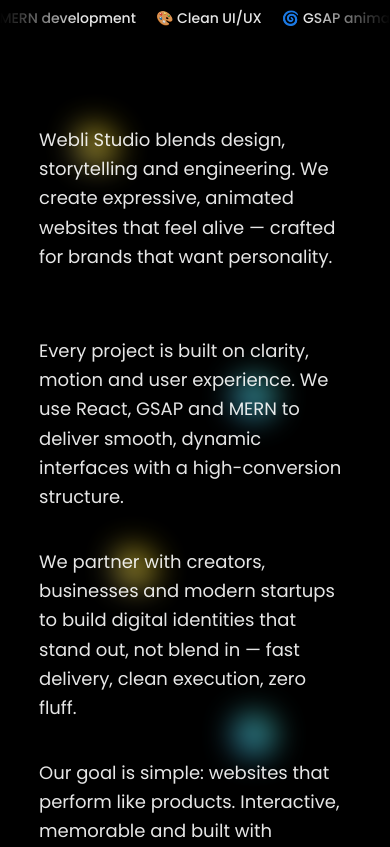
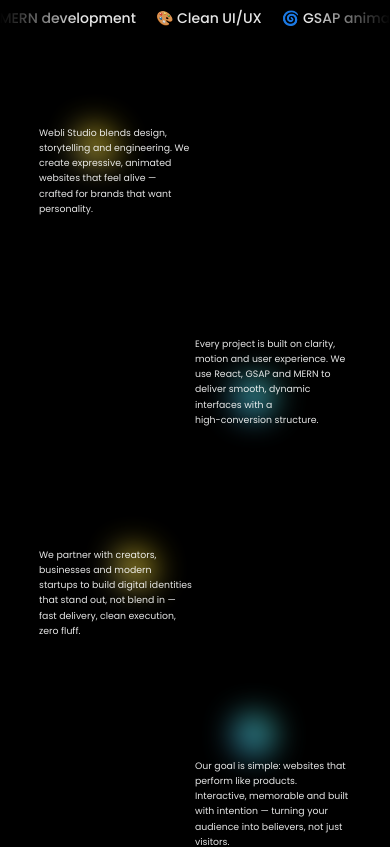
Before and after one commit to rishabh0777/webli-v2, a Next.js app in the folder weblistudio/: page / in a window 390 px wide. Shown: the part 1100-1947 px from the top of the page. Built offline with nearby package versions, Linux system fonts and the light colour scheme.

Commit message:
feat: update AboutPreview component styles for improved readability and layout

```diff
--- a/weblistudio/src/app/landing/aboutPreview.js
+++ b/weblistudio/src/app/landing/aboutPreview.js
@@ -99,7 +99,7 @@ export default function AboutPreview() {
       {/* Paragraph 1 */}
       <div
         ref={(el) => (blocksRef.current[0] = el)}
-        className="w-[80vw] sm:w-[30vw] min-h-[20vh] absolute top-[10vh] left-[10vw] text-lg sm:text-sm leading-relaxed text-white/90"
+        className="w-[40vw] sm:w-[30vw] min-h-[20vh] absolute top-[10vh] left-[10vw] text-[2.4vw] sm:text-sm leading-relaxed text-white/90"
       >
 
         {aboutTexts[0]}
@@ -108,7 +108,7 @@ export default function AboutPreview() {
       {/* Paragraph 2 */}
       <div
         ref={(el) => (blocksRef.current[1] = el)}
-        className="w-[80vw] sm:w-[30vw] min-h-[20vh] absolute top-[35vh] right-[10vw] text-lg sm:text-sm leading-relaxed text-white/90"
+        className="w-[40vw] sm:w-[30vw] min-h-[20vh] absolute top-[35vh] right-[10vw] text-[2.4vw] sm:text-sm leading-relaxed text-white/90"
       >
 
         {aboutTexts[1]}
@@ -117,7 +117,7 @@ export default function AboutPreview() {
       {/* Paragraph 3 */}
       <div
         ref={(el) => (blocksRef.current[2] = el)}
-        className="w-[80vw] sm:w-[30vw] min-h-[20vh] absolute top-[60vh] left-[10vw] text-lg sm:text-sm leading-relaxed text-white/90"
+        className="w-[40vw] sm:w-[30vw] min-h-[20vh] absolute top-[60vh] left-[10vw] text-[2.4vw] sm:text-sm leading-relaxed text-white/90"
       >
 
         {aboutTexts[2]}
@@ -125,7 +125,7 @@ export default function AboutPreview() {
 
       <div
         ref={(el) => (blocksRef.current[3] = el)}
-        className="w-[80vw] sm:w-[30vw] min-h-[20vh] absolute top-[85vh] right-[10vw] text-lg sm:text-sm leading-relaxed text-white/90"
+        className="w-[40vw] sm:w-[30vw] min-h-[20vh] absolute top-[85vh] right-[10vw] text-[2.4vw] sm:text-sm leading-relaxed text-white/90"
       >
 
         {aboutTexts[3]}
```
